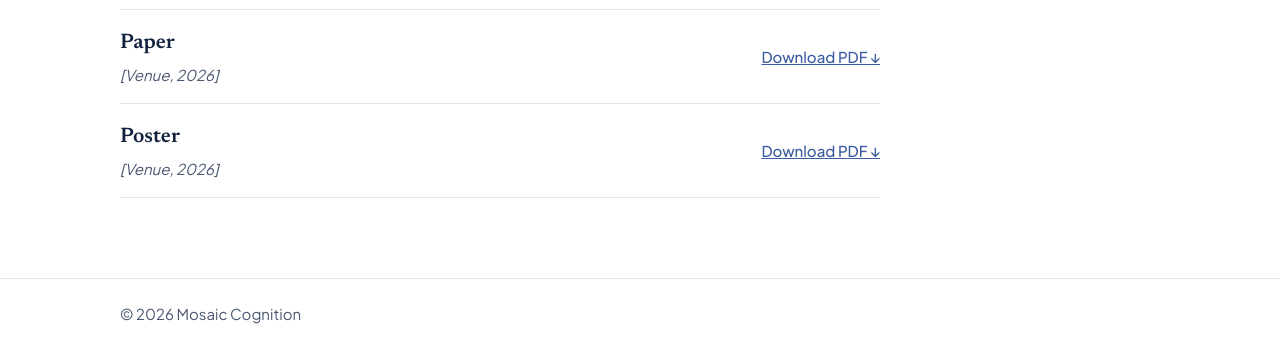
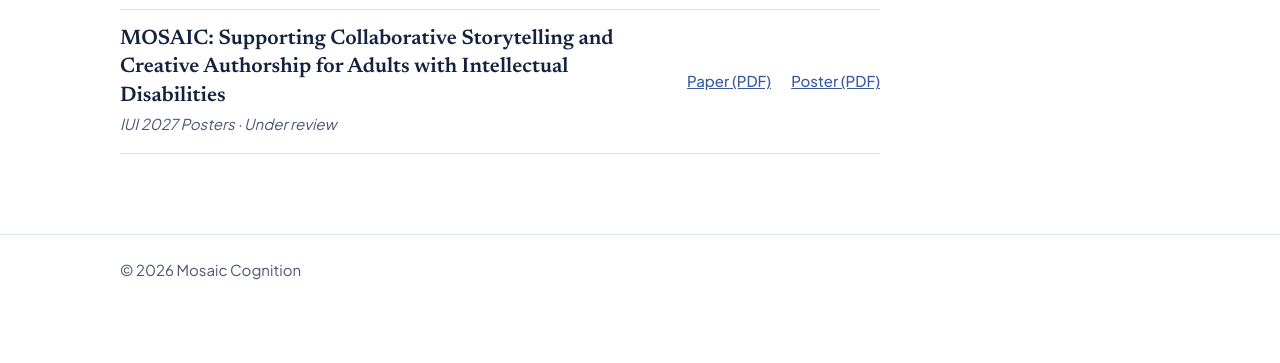
Before and after one commit to GioJung97/Mosaic-Cognition, a plain HTML site: page work.html in a window 1280 px wide. Shown: the part 409-772 px from the top of the page. Drawn offline with Linux system fonts and the light colour scheme.

Commit message:
Broaden mission, link team websites, merge publications
- New tagline "Helping every learner turn ideas into stories" and a
  mission that covers all learners, with neurodivergent learners as
  one focus.
- Team member names link to their personal websites.
- Paper and poster combined into one IUI 2027 Posters entry, marked
  as under review.

Co-Authored-By: Claude Opus 5.5 <noreply@anthropic.com>

```diff
--- a/style.css
+++ b/style.css
@@ -100,6 +100,9 @@ aside.sidebar h2 { margin: 0 0 14px; font-size: 24px; }
 }
 .pub-title { display: block; font-family: var(--serif); font-size: 21px; font-weight: 600; }
 .pub-venue { display: block; font-size: 15px; font-style: italic; color: var(--muted); }
+.pubs li > span:first-child { flex: 1 1 420px; min-width: 0; }
+.pub-title { line-height: 1.35; }
+.pub-links { display: flex; gap: 0 20px; }
 .pubs a { display: inline-flex; align-items: center; min-height: 44px; font-size: 15px; font-weight: 500; }
 
 /* Team */
@@ -113,6 +116,8 @@ aside.sidebar h2 { margin: 0 0 14px; font-size: 24px; }
 }
 .photo img { position: absolute; inset: 0; width: 100%; height: 100%; object-fit: cover; }
 .person b { display: block; font-family: var(--serif); font-size: 22px; font-weight: 600; line-height: 1.4; }
+.person b a { color: var(--ink); text-decoration-color: var(--line); text-underline-offset: 4px; }
+.person b a:hover { color: var(--accent); text-decoration-color: currentColor; }
 .person span { color: var(--muted); font-size: 15px; }
 
 /* Contact */
--- a/work.html
+++ b/work.html
@@ -4,7 +4,7 @@
   <meta charset="utf-8">
   <meta name="viewport" content="width=device-width, initial-scale=1">
   <title>Our Work | Mosaic Cognition</title>
-  <meta name="description" content="Mosaic Cognition: collaborative storytelling and comic creation for neurodivergent learners.">
+  <meta name="description" content="Mosaic Cognition: helping every learner turn ideas into stories.">
   <link rel="preconnect" href="https://fonts.googleapis.com">
   <link rel="preconnect" href="https://fonts.gstatic.com" crossorigin>
   <link href="https://fonts.googleapis.com/css2?family=Newsreader:opsz,wght@6..72,500;6..72,600&family=Plus+Jakarta+Sans:wght@400;500;600&display=swap" rel="stylesheet">
@@ -31,15 +31,13 @@
     <p>MOSAIC (Multimodal Organizer for Story Analysis, Imagery, and Comprehension) is an AI-powered storytelling tool. It helps writers organize their ideas into a story, write together with classmates, and turn their own words into comics.</p>
     <p>MOSAIC is used in a comic literacy course at Stanford University's Cardinal Academy.</p>
     <h2>Publications</h2>
-    <!-- Fill in each venue, e.g. "CHI 2026". -->
     <ul class="pubs">
       <li>
-        <span><span class="pub-title">Paper</span><span class="pub-venue">[Venue, 2026]</span></span>
-        <a href="files/mosaic-paper.pdf">Download PDF &darr;</a>
-      </li>
-      <li>
-        <span><span class="pub-title">Poster</span><span class="pub-venue">[Venue, 2026]</span></span>
-        <a href="files/mosaic-poster.pdf">Download PDF &darr;</a>
+        <span>
+          <span class="pub-title">MOSAIC: Supporting Collaborative Storytelling and Creative Authorship for Adults with Intellectual Disabilities</span>
+          <span class="pub-venue">IUI 2027 Posters &middot; Under review</span>
+        </span>
+        <span class="pub-links"><a href="files/mosaic-paper.pdf">Paper (PDF)</a> <a href="files/mosaic-poster.pdf">Poster (PDF)</a></span>
       </li>
     </ul>
   </main>
```
Also changed, not shown: contact.html (+1 -1 lines), index.html (+4 -4 lines), news.html (+1 -1 lines), team.html (+4 -4 lines).
